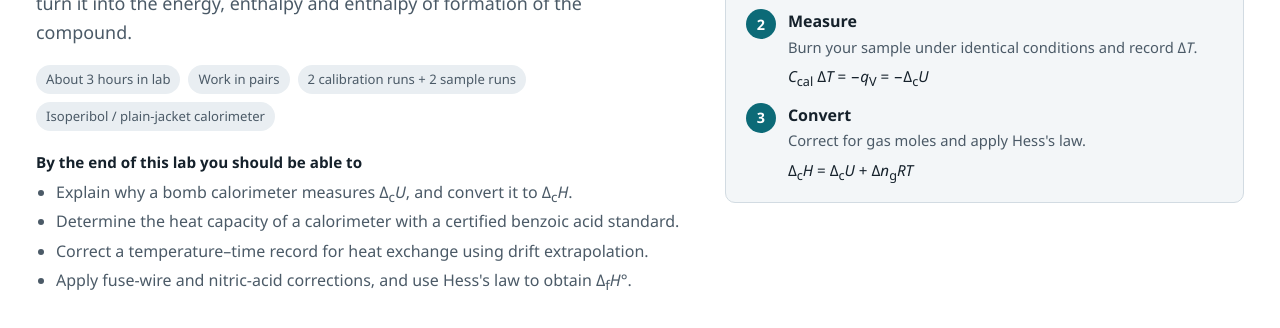
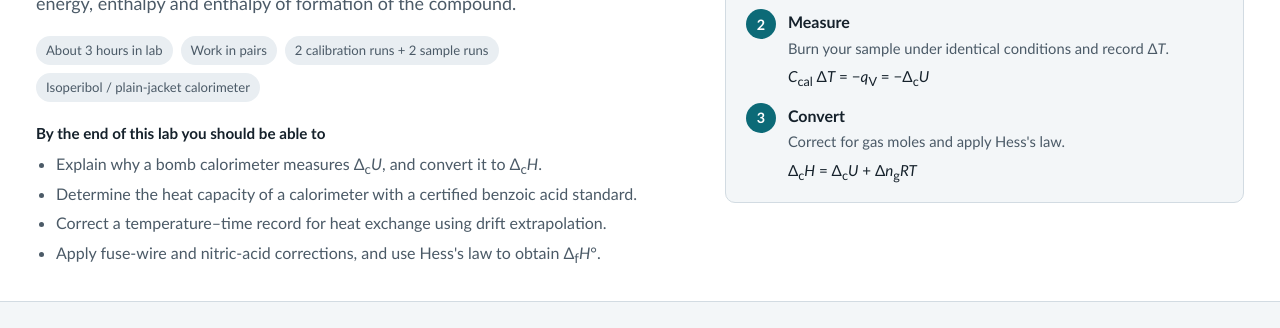
Before and after one commit to sunitathyagarajan/Bomb-calorimetry, a plain HTML site: page index.html in a window 1280 px wide. Shown: the part 204-532 px from the top of the page. Drawn offline with Linux system fonts and the light colour scheme.

```diff
--- a/index.html
+++ b/index.html
@@ -5,6 +5,9 @@
 <meta name="viewport" content="width=device-width, initial-scale=1, viewport-fit=cover">
 <title>Bomb Calorimetry Lab</title>
 <meta name="claude:viewport-fit-sides" content="cover">
+<link rel="preconnect" href="https://fonts.googleapis.com">
+<link rel="preconnect" href="https://fonts.gstatic.com" crossorigin>
+<link rel="stylesheet" href="https://fonts.googleapis.com/css2?family=Carlito:ital,wght@0,400;0,700;1,400;1,700&display=swap">
 <style>
 /* Layout: sticky contents rail on the left, one reading column with full-width figures; the rail becomes a top strip on phones */
 :root{
@@ -13,7 +16,7 @@
   --heat:#c24f19; --heat-soft:#fbe5d8; --cool:#2b62a6;
   --good:#21703a; --good-soft:#ddf0e2; --bad:#ad271e; --bad-soft:#f8dfdc; --warn:#865800; --warn-soft:#faefd2;
   --steel:#b9c4cc; --steel-edge:#6c7c88; --water:#cde4f2; --gas:#f4f8fb; --jacket:#dde4e9; --pellet:#efe9da; --transfer:#a32a8f;
-  --font:"Segoe UI","Segoe UI Variable Text","Segoe UI Web (West European)",system-ui,-apple-system,BlinkMacSystemFont,"Helvetica Neue",Arial,sans-serif;
+  --font:Calibri,Carlito,"Segoe UI",system-ui,-apple-system,"Helvetica Neue",Arial,sans-serif;
   --radius:10px;
 }
 @media (prefers-color-scheme: dark){
```
